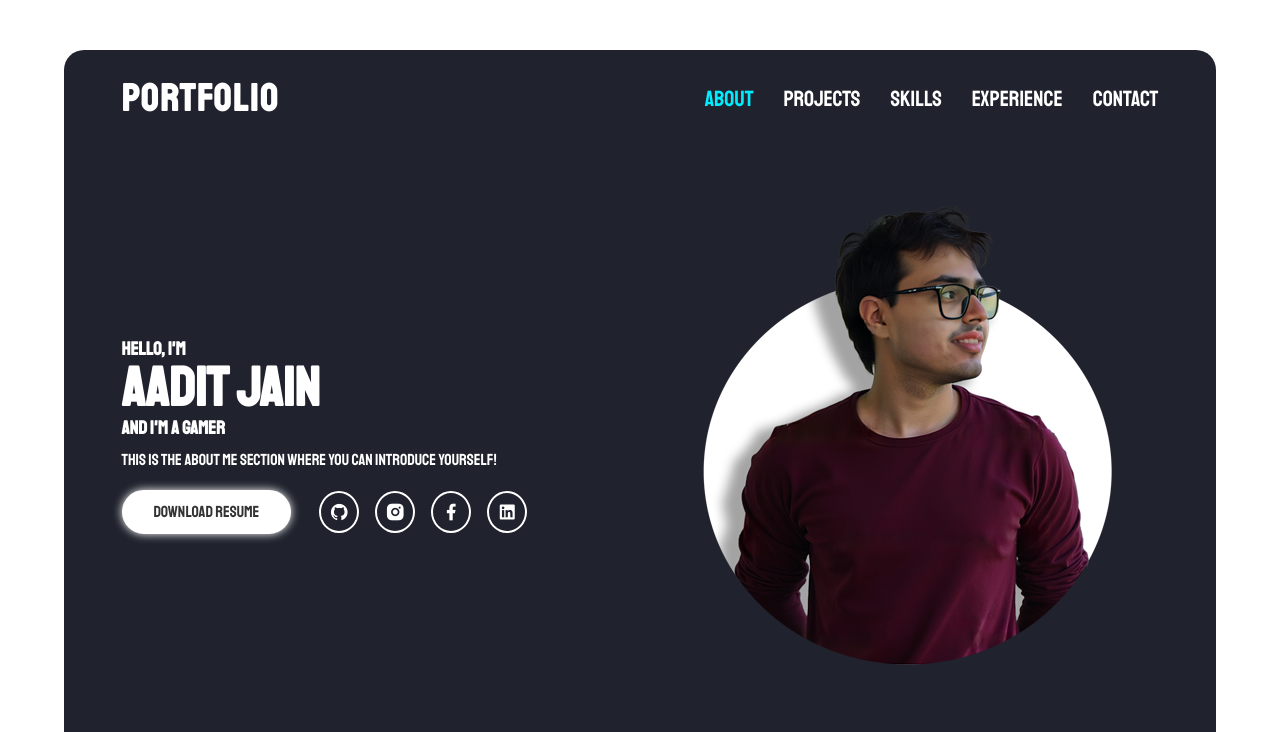
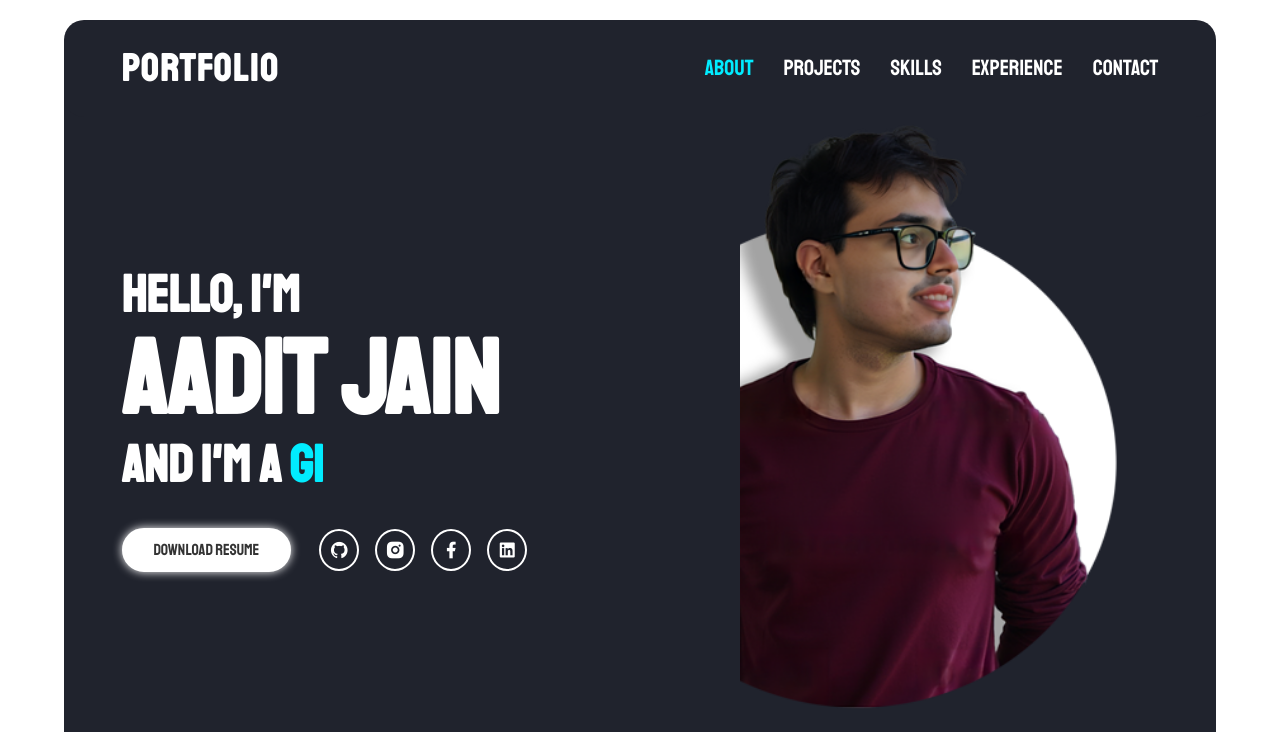
Before and after one commit to m0nark/portfolio-frontend, a React (Create React App) app: page / in a window 1280 px wide. Shown: the top 732 px of the page. Built offline with nearby package versions, Linux system fonts and the light colour scheme; a web font is replaced by a local one.

Commit message:
Added more tweaks to website

```diff
--- a/package.json
+++ b/package.json
@@ -1,5 +1,5 @@
 {
-  "homepage": "https://m0nark.github.io/portfolio",
+  "homepage": "https://aaditjain.in",
   "name": "portfolio",
   "version": "0.1.0",
   "private": true,
@@ -11,6 +11,7 @@
     "react": "^19.1.0",
     "react-dom": "^19.1.0",
     "react-scripts": "5.0.1",
+    "typed.js": "^2.1.0",
     "web-vitals": "^2.1.4"
   },
   "scripts": {
--- a/src/App.css
+++ b/src/App.css
@@ -8,7 +8,7 @@
 
 body {
   margin: 0;
-  padding: 50px 5%;
+  padding: 20px 5%;
   font-family: 'Staatliches', sans-serif;
   scroll-behavior: smooth;
 }
@@ -17,7 +17,7 @@ body {
 .top-container {
   background-color: #20232D;
   border-radius: 30px;
-  height: 90vh;
+  height: 93vh;
   position: relative;
 }
 
@@ -34,7 +34,6 @@ body {
   justify-content: space-between;
   align-items: center;
   z-index: 100;
-  transition: all 0.3s ease;
 }
 
 /* When sticky */
@@ -59,9 +58,12 @@ body {
   text-decoration: none;
   font-weight: 700;
   flex: 1;
+  opacity: 0;
+  animation: slideRight 1s ease forwards;
 }
 
 .navbar a {
+  display: inline-block;
   margin-left: 30px;
   text-decoration: none;
   color: #ffffff;
@@ -69,6 +71,7 @@ body {
   border-bottom: 2px solid transparent;
   transition: 0.5s;
   font-weight: 500;
+  animation: slideTop .5s ease forwards;
 }
 
 .navbar a:hover,
@@ -78,20 +81,34 @@ body {
 
 .about-section {
   display: flex;
+  flex-direction: row;
+  justify-content: center;
   align-items: center;
   height: 100%;
   padding: 50px 5% 0;
-  gap: 50px;
+  gap: 200px;
   color: #ffffff;
 }
 
 .about-content h1{
-  font-size: 55px;
+  font-size: 105px;
   line-height: 1;
+  opacity: 0;
+  animation: slideRight 1s ease forwards;
+  animation-delay: 1s;
 }
 
 .about-content h2{
-  font-size: 32px;
+  font-size: 52px;
+  opacity: 0;
+  animation: slideBottom 1s ease forwards;
+  animation-delay: 1s;
+}
+
+.about-content h2:nth-of-type(2){
+  margin-bottom: 30px;
+  animation: slideTop 1s ease forwards;
+  animation-delay: 0.7s;
 }
 
 .about-content p{
@@ -148,7 +165,7 @@ body {
 .about-img {
   flex: 1;
   display: flex;
-  justify-content: right;
+  justify-content: flex-end;
   align-items: center;
   max-width: 100%;
   max-height: 100%;
@@ -157,3 +174,77 @@ body {
   border-radius: 30px;
   transition: transform 0.3s ease;
 }
+
+.about-content {
+  flex: 1;
+  display: flex;
+  flex-direction: column;
+  align-items: flex-start;
+  max-width: 100%;
+  max-height: 100%;
+  position: relative;
+  border-radius: 30px;
+  transition: transform 0.3s ease;
+}
+
+.about-content h2 span {
+  color: #01ECFF;
+}
+
+.profile-photo {
+  width: 600px;
+  height: 600px;
+  object-fit: cover;
+  border-radius: 50%;
+  opacity: 0;
+  animation: zoomIn 1s ease forwards;
+  animation-delay: 1.6s;
+}
+
+@keyframes slideTop {
+  0% {
+    transform: translateY(100px);
+    opacity: 0;
+  }
+  100% {
+    transform: translateY(0);
+    opacity: 1;
+  }
+
+}
+
+@keyframes slideRight {
+  0% {
+    transform: translateX(-100px);
+    opacity: 0;
+  }
+  100% {
+    transform: translateX(0);
+    opacity: 1;
+  }
+
+}
+
+@keyframes slideBottom {
+  0% {
+    transform: translateY(-100px);
+    opacity: 0;
+  }
+  100% {
+    transform: translateY(0);
+    opacity: 1;
+  }
+
+}
+
+@keyframes zoomIn {
+  0% {
+    transform: scale(0);
+    opacity: 0;
+  }
+  100% {
+    transform: svcale(1);
+    opacity: 1;
+  }
+
+}
--- a/src/App.js
+++ b/src/App.js
@@ -1,6 +1,7 @@
-import React, { useState, useEffect } from "react";
+import React, { useState, useEffect, useRef } from "react";
 import "./App.css";
 import image from "./images/myself.png";
+import Typed from "typed.js";
 
 function App() {
     const [menuOpen, setMenuOpen] = useState(false);
@@ -26,13 +27,29 @@ function App() {
         };
     }, []);
 
+    const el = useRef(null);
+
+    useEffect(() => {
+        const typed = new Typed(el.current, {
+            strings: ["Software Engineer", "Gamer", "Home chef", "Gardener"],
+            typeSpeed: 100,
+            backSpeed: 100,
+            backDelay: 1000,
+            loop: true
+        });
+
+        return () => {
+            typed.destroy();
+        };
+    }, []);
+
     return (
         <div className="app">
             <div className="top-container">
                 <header className={`header ${isSticky ? "sticky" : ""}`}>
                     <a href="#" className="logo">Portfolio</a>
                     <nav className={`navbar ${menuOpen ? "open" : ""}`}>
-                        <a href="#about" className="active">About</a>
+                        <a href="#about"  className="active">About</a>
                         <a href="#projects">Projects</a>
                         <a href="#skills">Skills</a>
                         <a href="#experience">Experience</a>
@@ -41,10 +58,9 @@ function App() {
                 </header>
                 <section id="about" className="about-section">
                     <div className="about-content">
-                        <h3>Hello, I'm</h3>
+                        <h2>Hello, I'm</h2>
                         <h1>Aadit Jain</h1>
-                        <h3>And I'm a <span>Gamer</span></h3>
-                        <p>This is the about me section where you can introduce yourself!</p>
+                        <h2>And I'm a <span ref={el}></span></h2>
                         <div className="download-social">
                             <a href="#" className="btn-download-resume">Download Resume</a>
                             <div className="social-icons">
```
Also changed, not shown: 1 other file (tests, documents, lock files or other folders).
